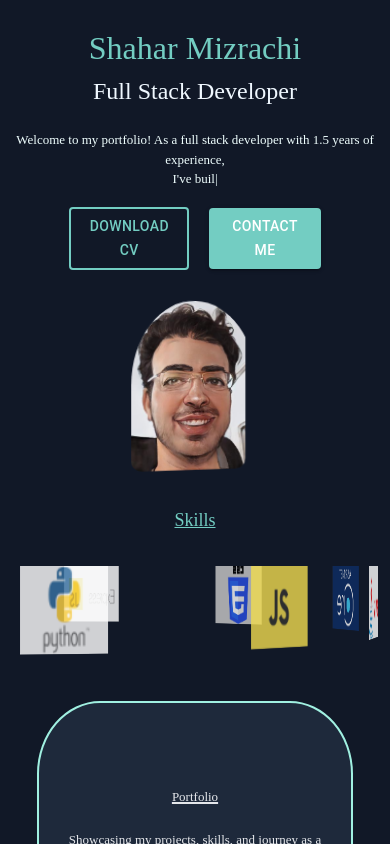
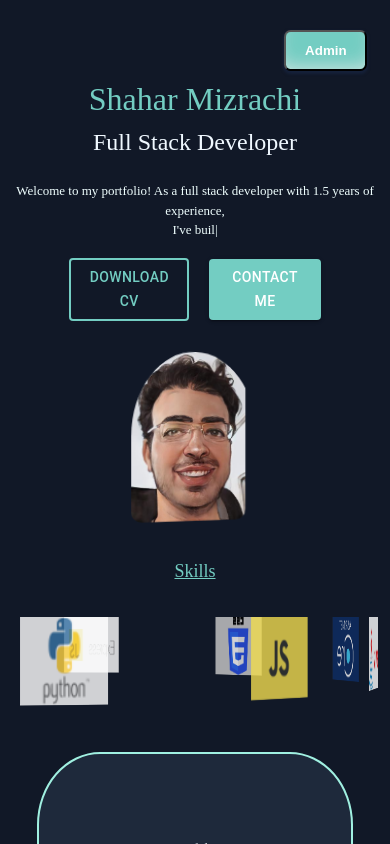
Before and after one commit to ShaharMizrachi/ShaharPortfolio, a React (Create React App) app: page / in a window 390 px wide. Shown: the top 844 px of the page. Built offline with nearby package versions, Linux system fonts and the light colour scheme; no server answers.

Commit message:
start of admin component

```diff
--- a/src/components/ui/glowingButton/GlowingButton.css
+++ b/src/components/ui/glowingButton/GlowingButton.css
@@ -52,7 +52,7 @@
   position: relative;
   isolation: isolate;
   box-shadow: 0 2px 3px 1px hsl(var(--glow-hue) 50% 20% / 50%), inset 0 -10px 20px -10px hsla(var(--shadow-hue), 10%, 90%, 95%);
-  border-radius: 0.66em;
+  border-radius: 0.5em;
   scale: 1;
   transition: all var(--spring-duration) var(--spring-easing);
 }
--- a/src/index.tsx
+++ b/src/index.tsx
@@ -16,4 +16,4 @@ root.render(
 // If you want to start measuring performance in your app, pass a function
 // to log results (for example: reportWebVitals(console.log))
 // or send to an analytics endpoint. Learn more: https://bit.ly/CRA-vitals
-reportWebVitals();
+reportWebVitals(console.log);
--- a/src/pages/mainPageContet/MainPageContet.css
+++ b/src/pages/mainPageContet/MainPageContet.css
@@ -4,6 +4,11 @@
   flex-direction: column; /* Ensure items are stacked vertically */
   align-items: center; /* Center items horizontally */
   width: 50%;
+}
+
+.adminBUttonContainer {
+  align-self: self-end;
+  margin-top: 3%;
 }
 
 .headLine {
@@ -149,6 +154,10 @@
     margin: 5% 4%;
   }
 
+  .adminBUttonContainer {
+    margin-right: 2%;
+  }
+
   .headLine {
     color: #73cdc2;
     font-size: xx-large;
--- a/src/pages/mainPageContet/MainPageContet.tsx
+++ b/src/pages/mainPageContet/MainPageContet.tsx
@@ -115,6 +115,11 @@ const MainPageContet = () => {
 
     return (
         <div className='profileContainer'>
+            <div className='adminBUttonContainer'>
+                <GlowingButton />
+                {/* admin button  */}
+
+            </div>
             <div className='headLine'>
                 Shahar Mizrachi
             </div>
```
Also changed, not shown: src/pages/loginPage/LogInPage.tsx (added, +9 -0 lines), src/pages/loginPage/LogInPage.css (added).
